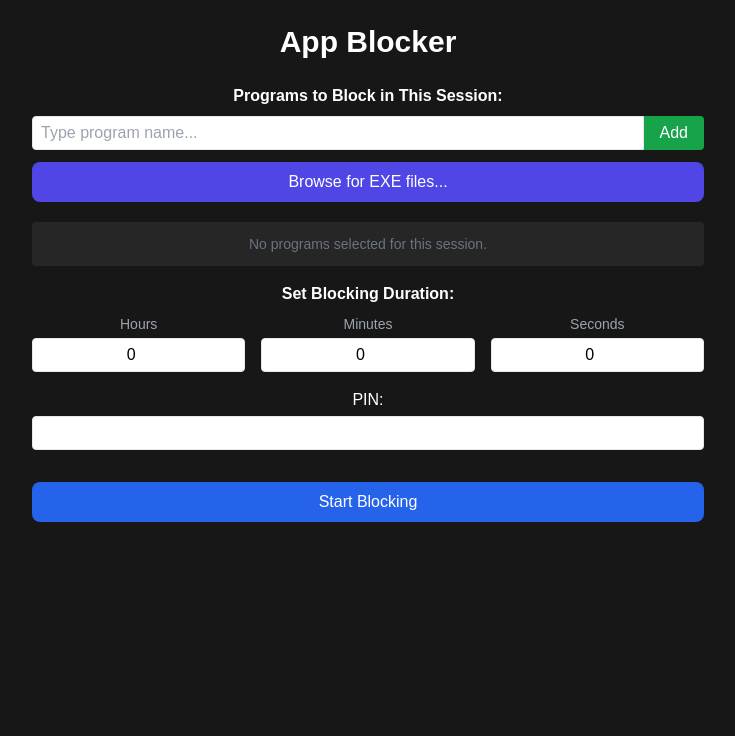
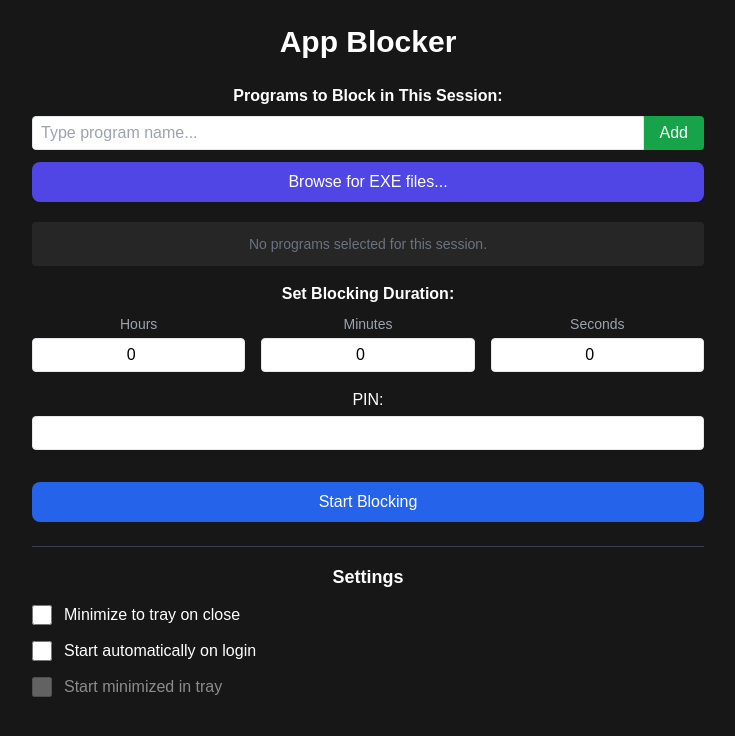
Before and after one commit to Artur-Nayman/AppBlocker, a React (Vite) app: page / in a window 1280 px wide. Shown: the top 736 px of the page, without its empty margins (272-1007 px from the left). Built offline with nearby package versions, Linux system fonts and the light colour scheme.

Commit message:
Added Minimize to tray on close Start automatically on login Start minimized in tray

```diff
--- a/src/App.jsx
+++ b/src/App.jsx
@@ -3,6 +3,54 @@ import ProgramSelector from "./components/ProgramSelector";
 import Timer from "./components/Timer";
 import PinInput from "./components/PinInput";
 import SavedPrograms from "./components/SavedPrograms";
+
+function Settings({ settings, setSettings }) {
+  const handleSettingChange = (key, value) => {
+    setSettings(prev => ({ ...prev, [key]: value }));
+    if (window.api) {
+      const setterName = `set${key.charAt(0).toUpperCase() + key.slice(1)}`;
+      if (window.api[setterName]) {
+        window.api[setterName](value);
+      }
+    }
+  };
+
+  return (
+    <div className="mt-6 pt-4 border-t border-gray-700 text-left">
+      <h3 className="text-lg font-semibold mb-3 text-center">Settings</h3>
+      <div className="space-y-3">
+        <label className="flex items-center gap-3 cursor-pointer">
+          <input
+            type="checkbox"
+            checked={settings.MinimizeToTray}
+            onChange={(e) => handleSettingChange('MinimizeToTray', e.target.checked)}
+            className="form-checkbox h-5 w-5 text-blue-600 bg-gray-800 border-gray-600 rounded"
+          />
+          <span>Minimize to tray on close</span>
+        </label>
+        <label className="flex items-center gap-3 cursor-pointer">
+          <input
+            type="checkbox"
+            checked={settings.StartOnLogin}
+            onChange={(e) => handleSettingChange('StartOnLogin', e.target.checked)}
+            className="form-checkbox h-5 w-5 text-blue-600 bg-gray-800 border-gray-600 rounded"
+          />
+          <span>Start automatically on login</span>
+        </label>
+        <label className={`flex items-center gap-3 cursor-pointer ${!settings.StartOnLogin ? 'opacity-50' : ''}`}>
+          <input
+            type="checkbox"
+            checked={settings.StartMinimized}
+            onChange={(e) => handleSettingChange('StartMinimized', e.target.checked)}
+            disabled={!settings.StartOnLogin}
+            className="form-checkbox h-5 w-5 text-blue-600 bg-gray-800 border-gray-600 rounded"
+          />
+          <span>Start minimized in tray</span>
+        </label>
+      </div>
+    </div>
+  );
+}
 
 export default function App() {
   const [savedPrograms, setSavedPrograms] = useState([]);
@@ -16,16 +64,33 @@ export default function App() {
   const [countdown, setCountdown] = useState(0);
   const [blockedPrograms, setBlockedPrograms] = useState([]);
 
+  const [settings, setSettings] = useState({
+    MinimizeToTray: false,
+    StartOnLogin: false,
+    StartMinimized: false,
+  });
+
   useEffect(() => {
-    if (window.api && window.api.getPrograms) {
+    if (window.api) {
       window.api.getPrograms().then(setSavedPrograms);
+      Promise.all([
+        window.api.getMinimizeToTray(),
+        window.api.getStartOnLogin(),
+        window.api.getStartMinimized(),
+      ]).then(([minimize, startOnLogin, startMinimized]) => {
+        setSettings({
+          MinimizeToTray: minimize,
+          StartOnLogin: startOnLogin,
+          StartMinimized: startMinimized,
+        });
+      });
     }
   }, []);
 
   const updateSavedPrograms = () => {
     const newPrograms = [...new Set([...savedPrograms, ...selectedPrograms])];
     setSavedPrograms(newPrograms);
-    if (window.api && window.api.setPrograms) {
+    if (window.api) {
       window.api.setPrograms(newPrograms);
     }
   };
@@ -74,7 +139,6 @@ export default function App() {
 
   const start = () => {
     setMessage("");
-
     if (selectedPrograms.length === 0) {
       setMessage("Please select at least one program to block.");
       return;
@@ -87,10 +151,8 @@ export default function App() {
       setMessage("Please enter a PIN.");
       return;
     }
-
     updateSavedPrograms();
-
-    if (window.api && window.api.startBlock) {
+    if (window.api) {
       window.api.startBlock({
         processNames: selectedPrograms,
         durationMs: duration * 1000,
@@ -106,7 +168,7 @@ export default function App() {
       setMessage("Please enter a PIN to stop blocking.");
       return;
     }
-    if (window.api && window.api.stopBlock) {
+    if (window.api) {
       const result = await window.api.stopBlock(pin);
       if (result.success) {
         setMessage("Blocking stopped successfully.");
@@ -121,7 +183,6 @@ export default function App() {
 
   return (
     <div className="bg-neutral-900 text-white min-h-screen p-6 text-center">
-      {/* This wrapper will constrain the width and center the content */}
       <div className="max-w-2xl mx-auto">
         <h1 className="text-3xl font-bold mb-6">App Blocker</h1>
 
@@ -137,10 +198,7 @@ export default function App() {
             <div className="w-full max-w-xs">
               <PinInput onChange={setPin} />
             </div>
-            <button
-              onClick={stop}
-              className="mt-2 bg-red-600 text-white px-4 py-2 rounded-lg hover:bg-red-700"
-            >
+            <button onClick={stop} className="mt-2 bg-red-600 text-white px-4 py-2 rounded-lg hover:bg-red-700">
               Stop Blocking with PIN
             </button>
           </div>
@@ -149,13 +207,11 @@ export default function App() {
             <ProgramSelector selectedPrograms={selectedPrograms} setSelectedPrograms={setSelectedPrograms} />
             <Timer onChange={setDuration} />
             <PinInput onChange={setPin} />
-            <button
-              onClick={start}
-              className="mt-4 bg-blue-600 text-white px-4 py-2 rounded-lg hover:bg-blue-700 w-full"
-            >
+            <button onClick={start} className="mt-4 bg-blue-600 text-white px-4 py-2 rounded-lg hover:bg-blue-700 w-full">
               Start Blocking
             </button>
             <SavedPrograms programs={availableSavedPrograms} onSelect={handleSelectFromSaved} />
+            <Settings settings={settings} setSettings={setSettings} />
           </>
         )}
 
```
Also changed, not shown: electron/main.js (+71 -5 lines), electron/preload.js (+8 -0 lines), electron/icon.png (added).
